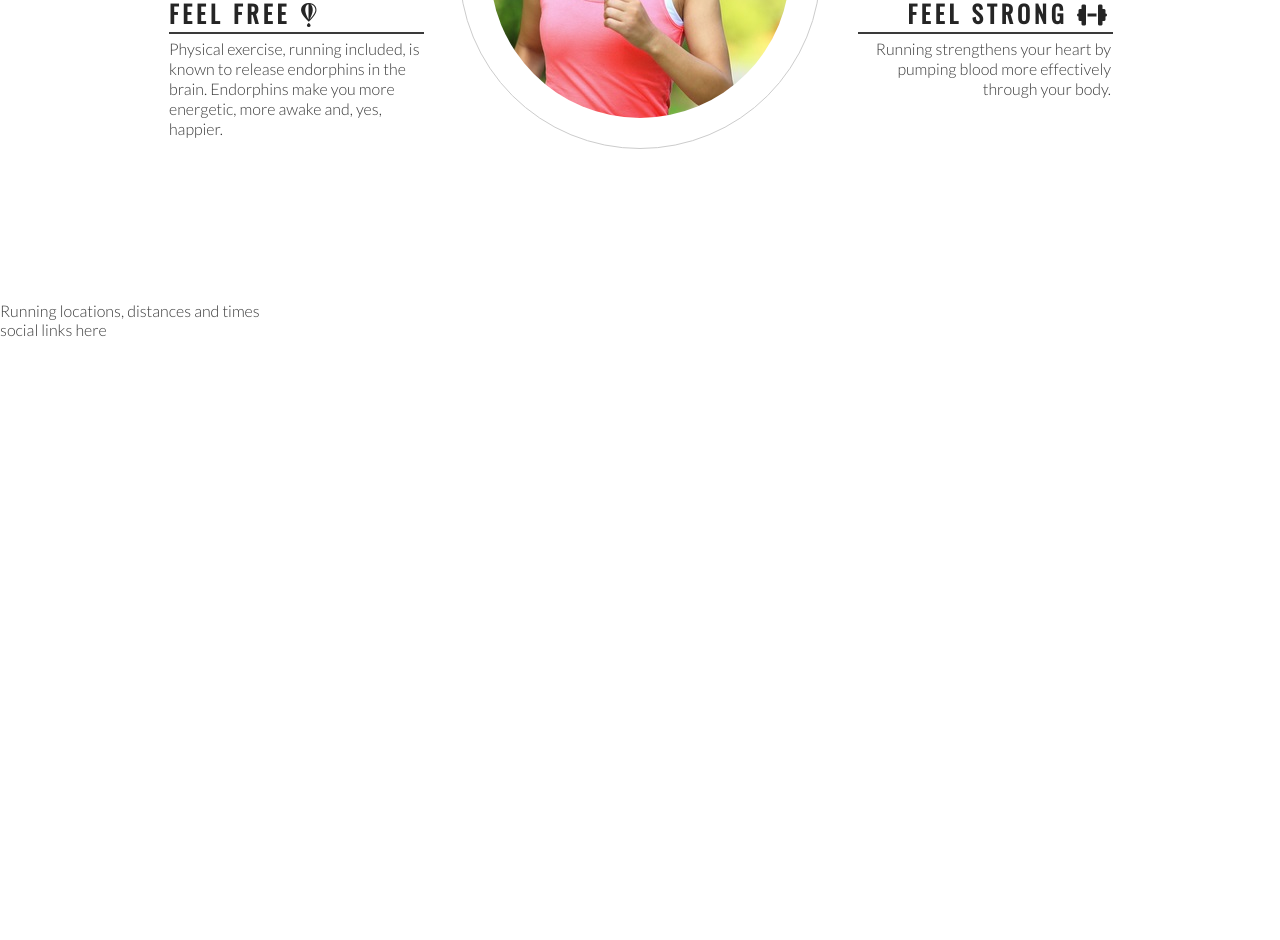
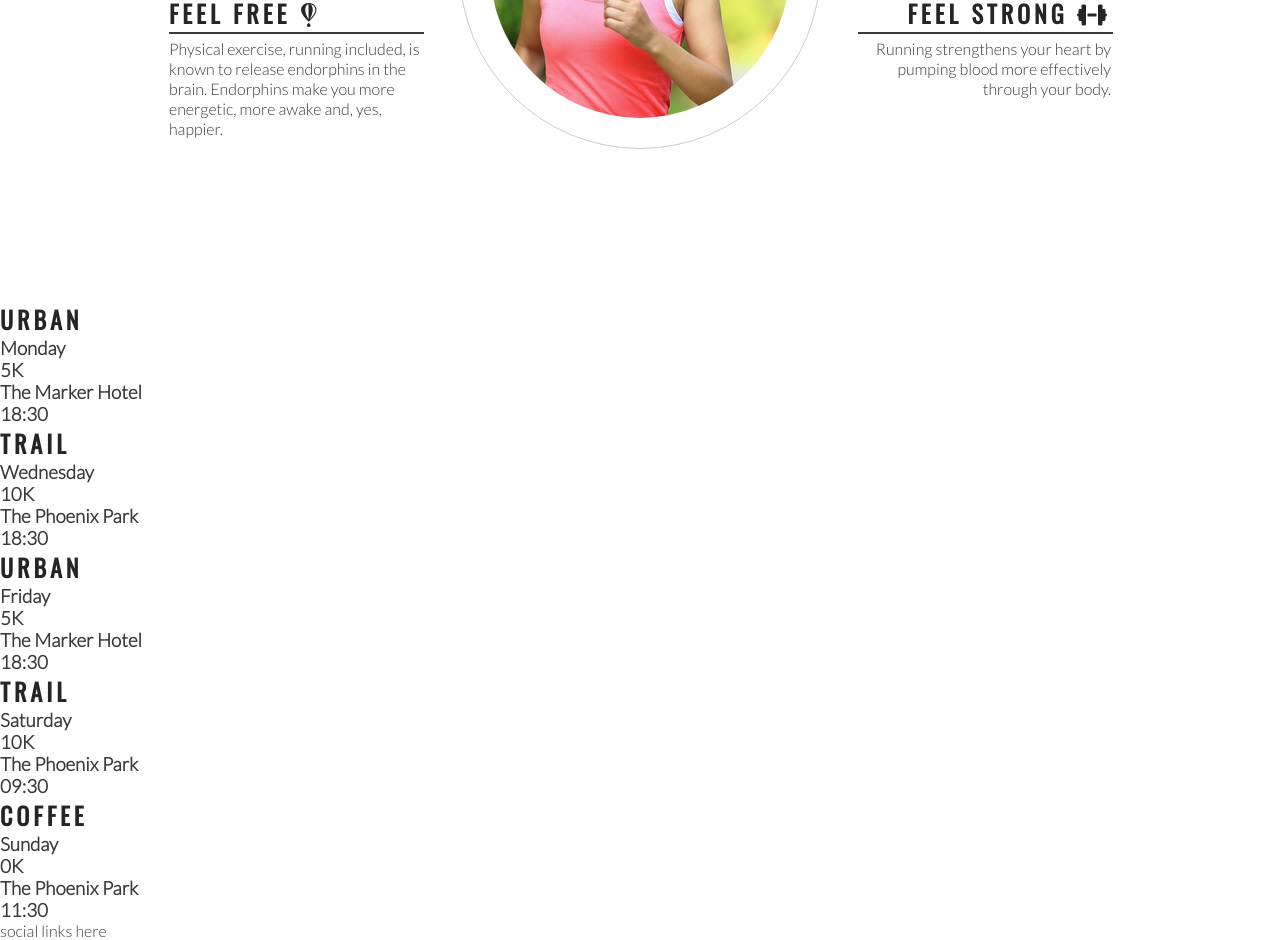
Before and after one commit to TheTechnomanc3r/love-running, a plain HTML site: page index.html in a window 1280 px wide. Shown: the part 994-1934 px from the top of the page. Before the commit the page ends 1333 px from the top, so only its background shows below. Drawn offline with nearby package versions, Linux system fonts and the light colour scheme.

Commit message:
Add meetup times main structure

```diff
--- a/index.html
+++ b/index.html
@@ -87,7 +87,42 @@
         </div>
     </section>
     <section>
-        Running locations, distances and times
+        <div>
+            <h2>Urban</h2>
+            <h3>Monday</h3>
+            <h3>5K</h3>
+            <h3>The Marker Hotel</h3>
+            <h3>18:30</h3>
+        </div>
+        <div>
+            <h2>Trail</h2>
+            <h3>Wednesday</h3>
+            <h3>10K</h3>
+            <h3>The Phoenix Park</h3>
+            <h3>18:30</h3>
+        </div>
+        <div>
+            <h2>Urban</h2>
+            <h3>Friday</h3>
+            <h3>5K</h3>
+            <h3>The Marker Hotel</h3>
+            <h3>18:30</h3>
+        </div>
+        <div>
+            <h2>Trail</h2>
+            <h3>Saturday</h3>
+            <h3>10K</h3>
+            <h3>The Phoenix Park</h3>
+            <h3>09:30</h3>
+        </div>
+        <div>
+            <h2>Coffee</h2>
+            <h3>Sunday</h3>
+            <h3>0K</h3>
+            <h3>The Phoenix Park</h3>
+            <h3>11:30</h3>
+        </div>
+
     </section>
     <footer>
         social links here
```
